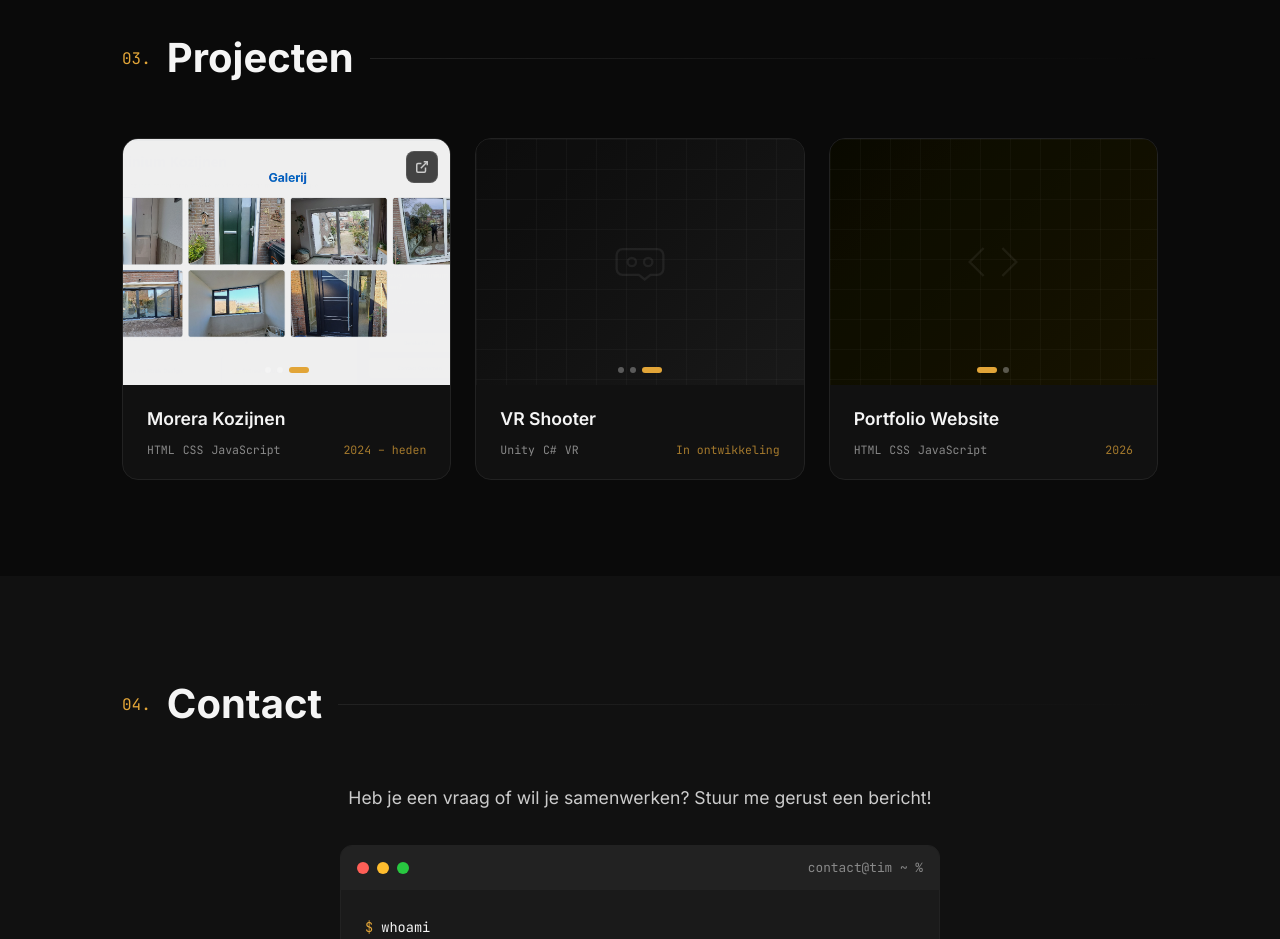
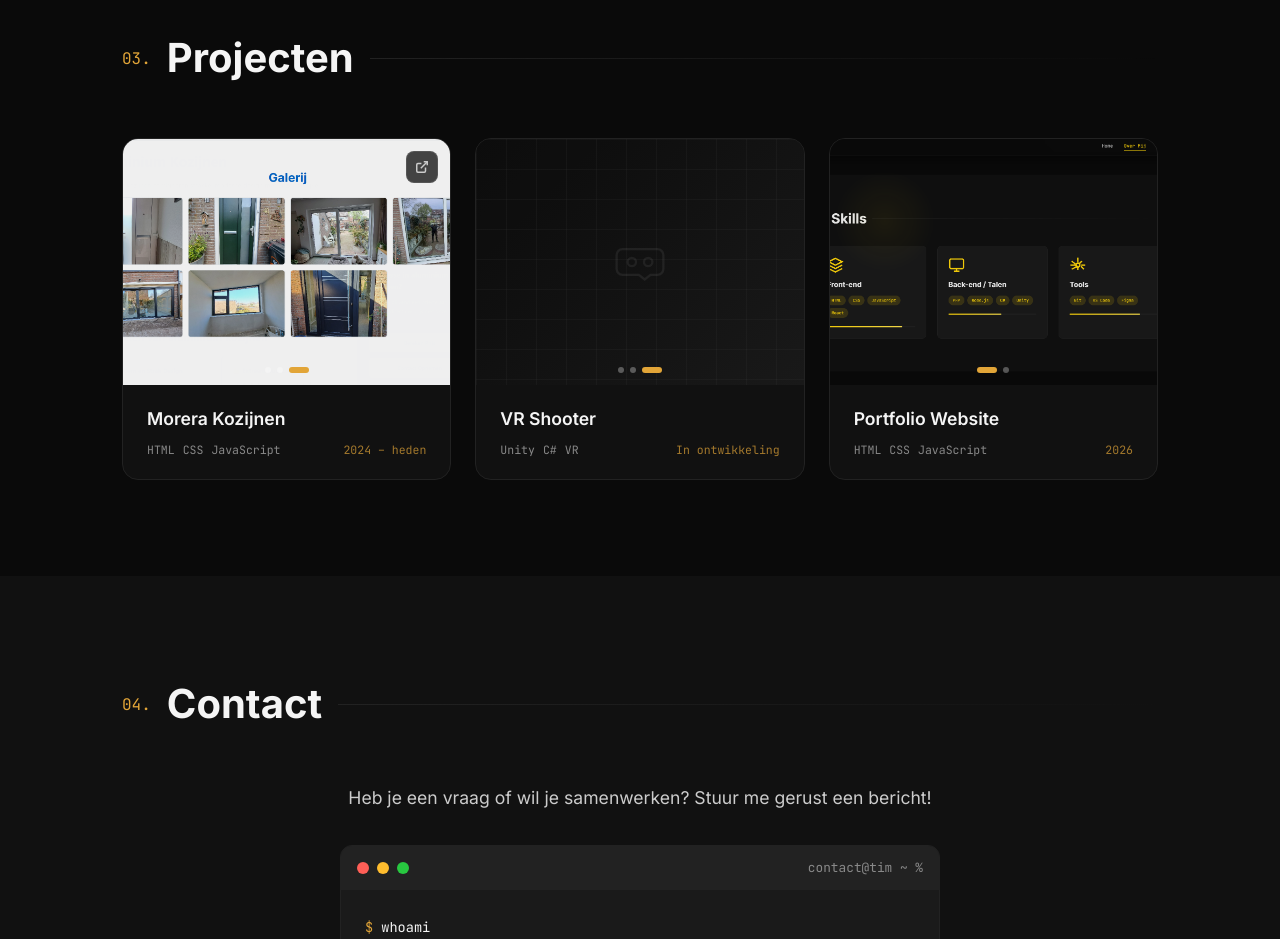
Before and after one commit to 102709-chipi/portfolio, a website built with Vite: page src/index.html in a window 1280 px wide. Shown: the part 2360-3299 px from the top of the page. Built offline with nearby package versions, Linux system fonts and the light colour scheme.

Commit message:
npm run dev installed

```diff
--- a/src/index.html
+++ b/src/index.html
@@ -271,9 +271,11 @@
                             <div class="gallery-slides">
                                 <div class="gallery-slide active" style="background: linear-gradient(135deg, #0a0a00, #1a1600)">
                                     <div class="slide-icon"><svg viewBox="0 0 24 24" fill="none" stroke="currentColor" stroke-width="1"><polyline points="16 18 22 12 16 6"/><polyline points="8 6 2 12 8 18"/></svg></div>
+                                    <img src="media/projects/profiel.png" alt="Portfolio website screenshot" loading="lazy" onerror="this.remove()">
                                 </div>
                                 <div class="gallery-slide" style="background: linear-gradient(135deg, #0d0d04, #191400)">
                                     <div class="slide-icon"><svg viewBox="0 0 24 24" fill="none" stroke="currentColor" stroke-width="1"><polyline points="16 18 22 12 16 6"/><polyline points="8 6 2 12 8 18"/></svg></div>
+                                    <img src="media/projects/profiel.png" alt="Portfolio website screenshot" loading="lazy" onerror="this.remove()">
                                 </div>
                             </div>
                             <div class="gallery-nav">
```
Also changed, not shown: package.json (added, +26 -0 lines), 1 other file.
